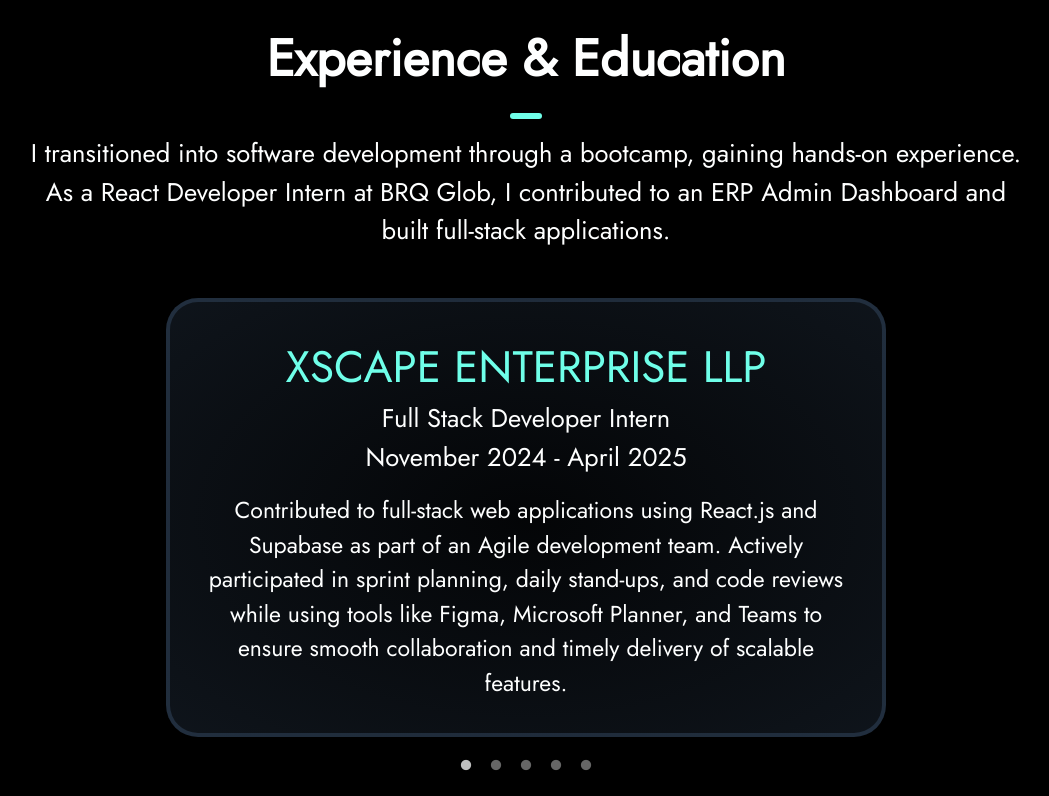
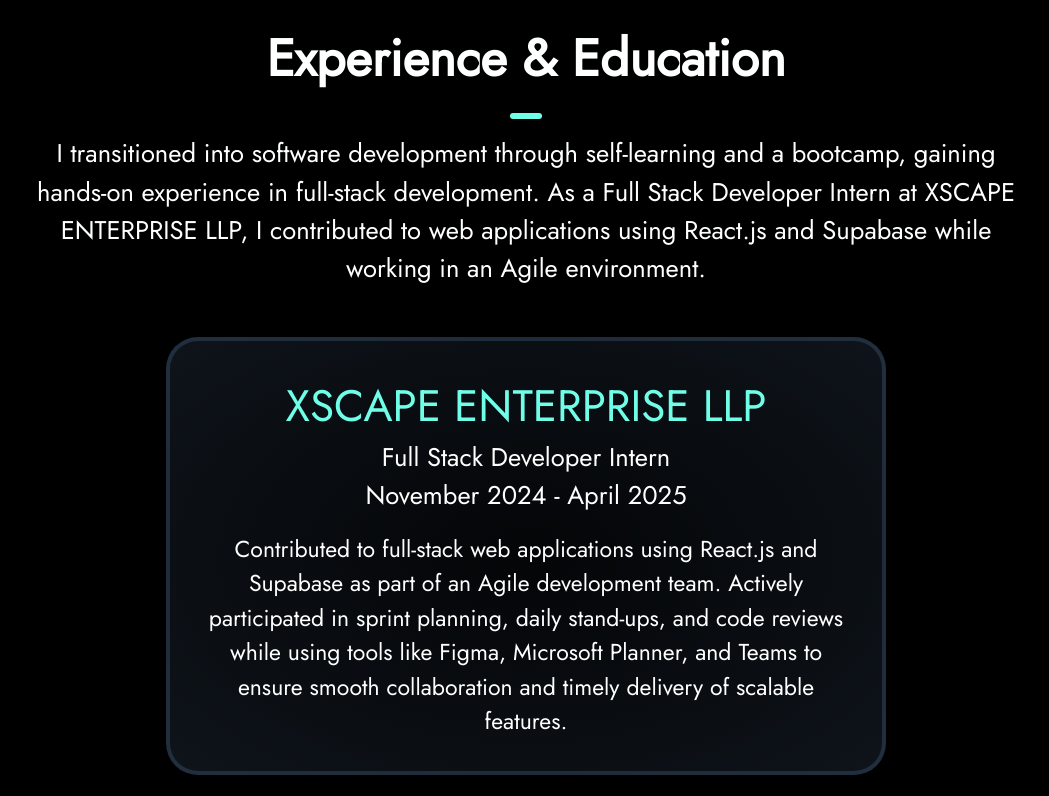
Before and after one commit to aswanthnarayan/updated-portfolio, a React (Vite) app: page / in a window 1280 px wide. Shown: the part 1580-2376 px from the top of the page, without its empty margins (114-1163 px from the left). Built offline with nearby package versions, Linux system fonts and the light colour scheme.

Commit message:
resume updated

```diff
--- a/src/components/sections/Experience.jsx
+++ b/src/components/sections/Experience.jsx
@@ -117,7 +117,7 @@
             <StyledDivider />
           </StyledGenericTitle>
           <StyledGenericSubText component="h1">
-          I transitioned into software development through a bootcamp, gaining hands-on experience. As a React Developer Intern at BRQ Glob, I contributed to an ERP Admin Dashboard and built full-stack applications.
+            I transitioned into software development through self-learning and a bootcamp, gaining hands-on experience in full-stack development. As a Full Stack Developer Intern at XSCAPE ENTERPRISE LLP, I contributed to web applications using React.js and Supabase while working in an Agile environment.
           </StyledGenericSubText>
         </StyledGenericContainer>
 
--- a/src/content/experience.json
+++ b/src/content/experience.json
@@ -8,27 +8,20 @@
   },
   {
     "id": "1",
-    "company": "BRQ Glob",
-    "jobTitle": "React Developer Intern",
-    "years": "March 2024 - June 2024",
-    "description": "Developed features for an ERP Admin Dashboard, optimized performance, and collaborated with teams to enhance user experience."
+    "company": "Self-Learning & Bootcamp",
+    "jobTitle": "Full-Stack Development",
+    "years": "March 2024 - November 2024",
+    "description": "Completed a bootcamp and built full-stack applications using React.js, Node.js, and modern web technologies."
   },
   {
     "id": "2",
-    "company": "Self-Learning & Bootcamp",
-    "jobTitle": "Full-Stack Development",
-    "years": "2024 - Present",
-    "description": "Completed a bootcamp and built full-stack applications using React.js, Node.js, and modern web technologies."
-  },
-  {
-    "id": "3",
     "company": "Government Polytechnic College, Thottada",
     "jobTitle": "Diploma in Textile Technology",
     "years": "2015 - 2018",
     "description": "Technical coursework with problem-solving methodologies and process optimization."
   },
   {
-    "id": "4",
+    "id": "3",
     "company": "Chovva Higher Secondary School",
     "jobTitle": "Plus Two (Biology Science)",
     "years": "2013 - 2015",
```
Also changed, not shown: 2 other files (tests, documents, lock files or other folders).
